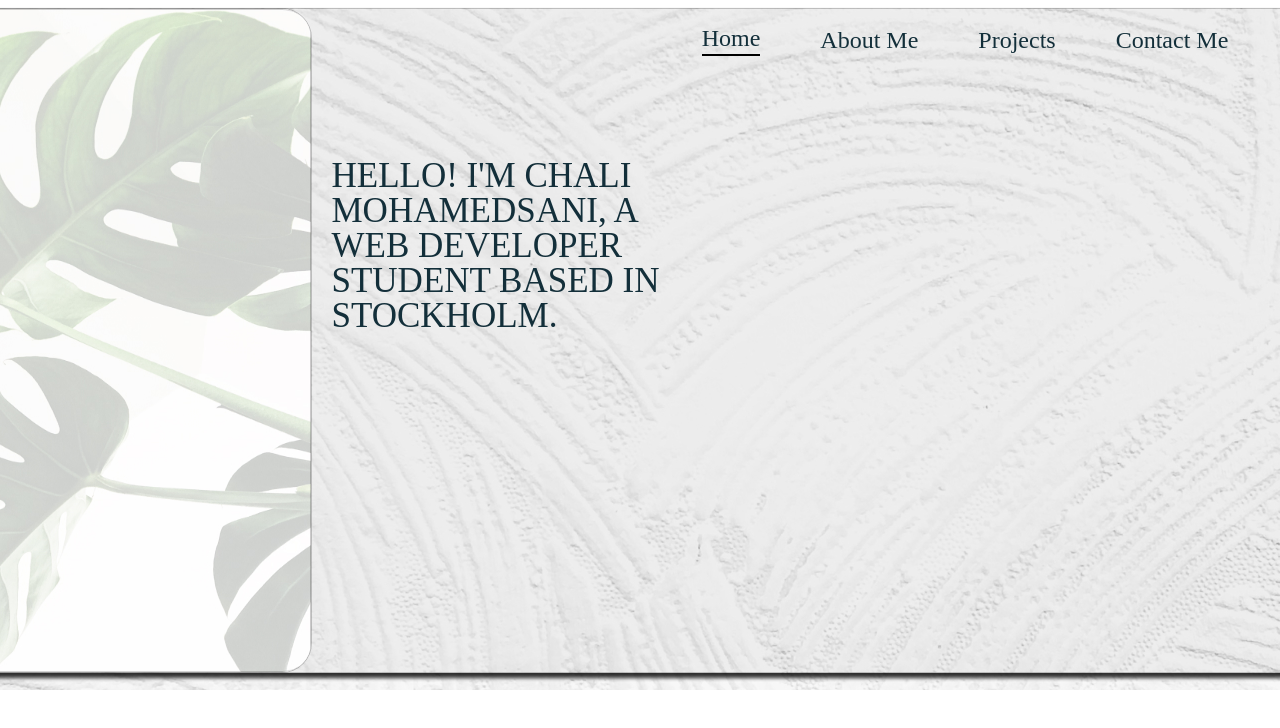
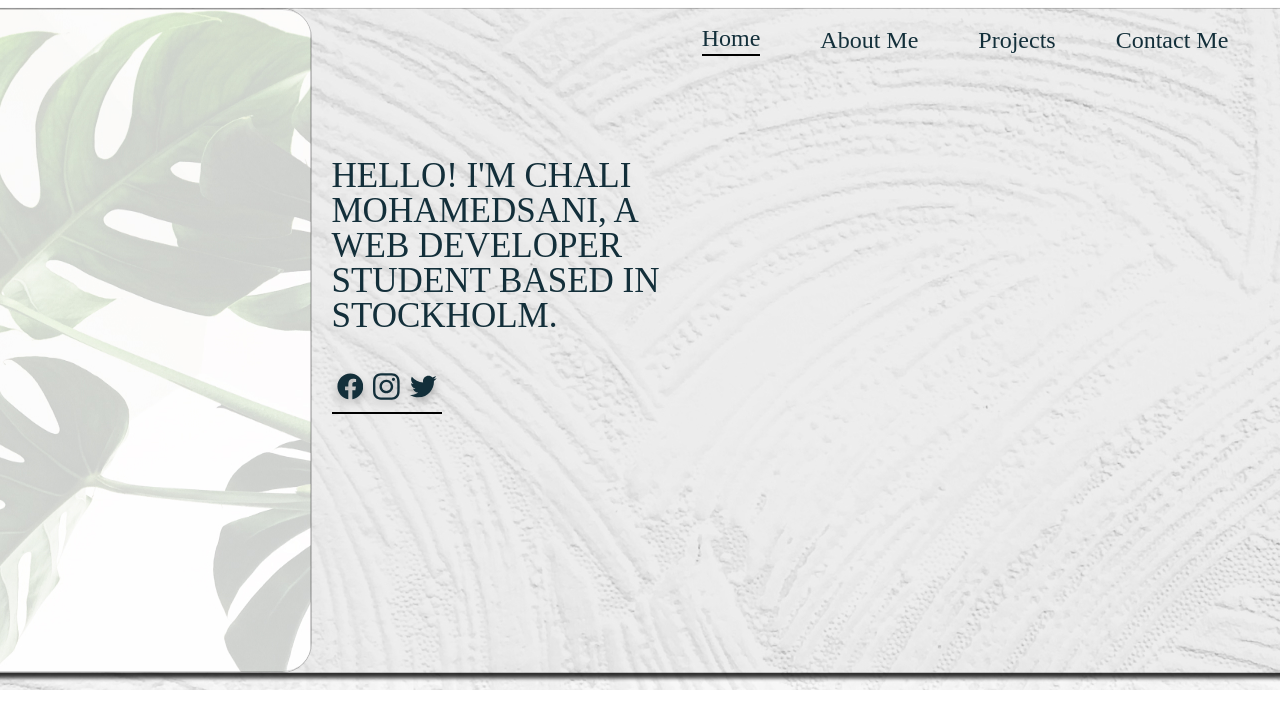
Before and after one commit to Chali96/portfolio, a React (Create React App) app: page / in a window 1280 px wide. Shown: the top 728 px of the page. Built offline with nearby package versions, Linux system fonts and the light colour scheme.

Commit message:
icon component done and home page almost done

```diff
--- a/src/components/Home.js
+++ b/src/components/Home.js
@@ -1,5 +1,6 @@
 import leaveimg from './images/leaveimg.jpeg';
 import { Link, useLocation } from 'react-router-dom';
+import Icons from './Icons';
 
 
 const Home = () => {
@@ -13,6 +14,7 @@ const Home = () => {
             <img className='leaveimg' src={leaveimg}   />
             <h2 className='info'>
                 HELLO! I'M CHALI MOHAMEDSANI, A WEB DEVELOPER STUDENT BASED IN STOCKHOLM.
+              <Icons/>
             </h2>
 
             <div className="overlay-content">
--- a/src/components/Icons.js
+++ b/src/components/Icons.js
@@ -15,7 +15,7 @@ const Icons = () => {
 
     return (
       // This is thw footer component
-        <div className="footer">
+        <div className="icons-container">
             <FaFacebook className='icon' onClick={handleFBClick} style={{ cursor: 'pointer' }} />
              <FaInstagram className='icon' onClick={handleIGClick} style={{ cursor: 'pointer' }} />
             <FaTwitter className='icon' onClick={handleTWClick} style={{ cursor: 'pointer' }} />
--- a/src/index.css
+++ b/src/index.css
@@ -74,3 +74,27 @@ color: rgb(208, 98, 162);
   border-bottom: 2px solid #000000; /* Example underline color */
   padding-bottom: 2px;
 }
+
+.icon{
+  width: 37px;
+height: 37px;
+filter: drop-shadow(0px 4px 4px rgba(0, 0, 0, 0.25));
+margin: 5px;}
+
+.icon:hover{
+  color: rgb(209, 47, 174);
+  width: 40px;
+  height: 40px;
+}
+
+.icons-container{
+  display: flex;
+  flex-direction: row;
+  justify-content: center;
+  align-items: center;
+  left: 100px;
+  margin-right: 240px;
+  border-bottom: 2px solid #000000; /* Example underline color */
+  padding-bottom: 2px;
+  margin-top: 30px;
+}
```
